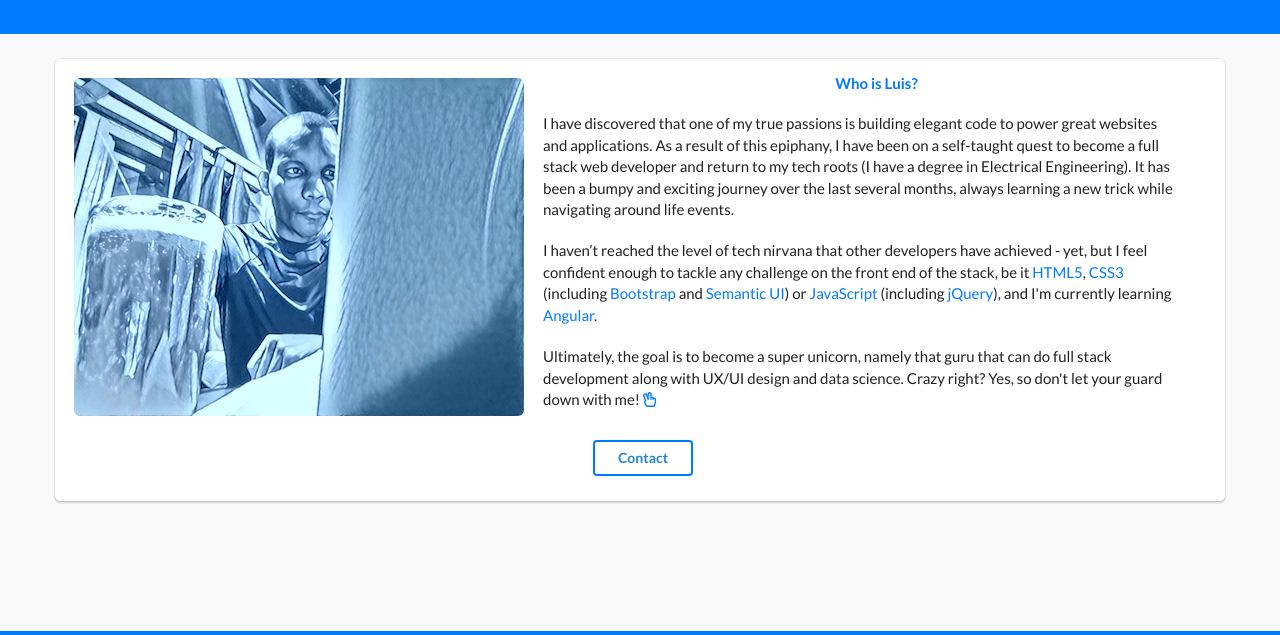
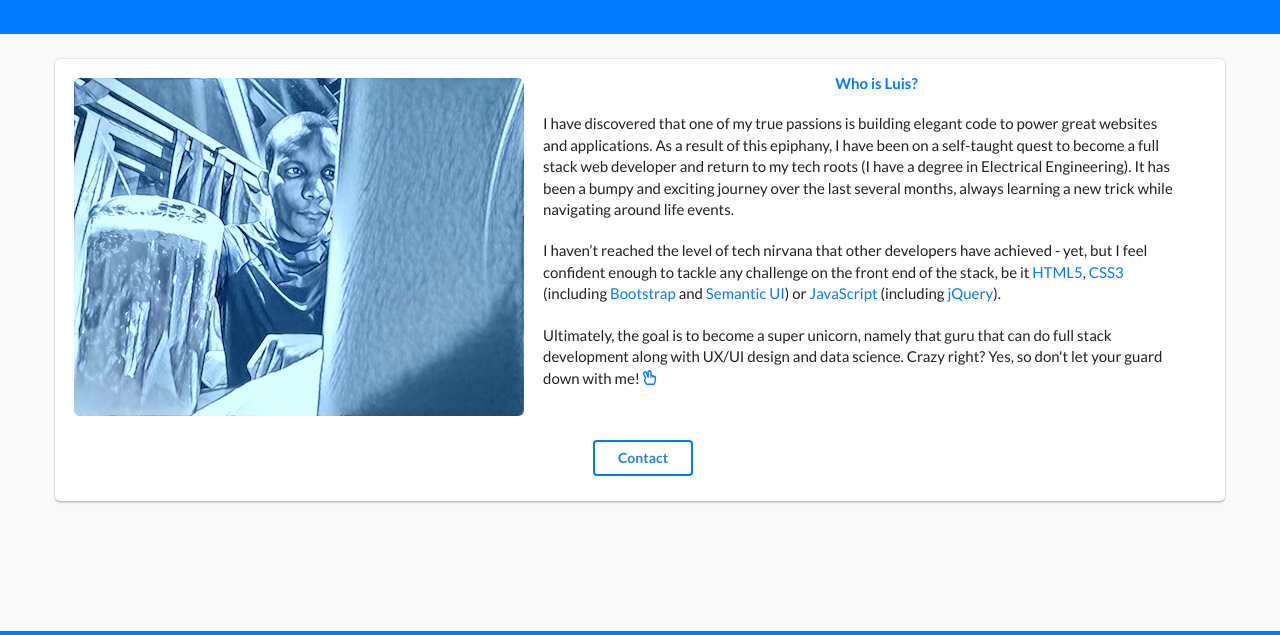
Before and after one commit to fuegoulloa/fuegoulloa.github.io, a plain HTML site: page index.html in a window 1280 px wide. Both pictures are taken after a click on the button "About". Shown: the part 64-699 px from the top of the page. Drawn offline with nearby package versions, Linux system fonts and the light colour scheme.

Commit message:
Removed Angular reference from About section.

```diff
--- a/index.html
+++ b/index.html
@@ -146,7 +146,7 @@ Things to fix on mobile version:
 						<div class="pane-blurb">
 							<p>I have discovered that one of my true passions is building elegant code to power great websites and applications.  As a result of this epiphany, I have been on a self-taught quest to become a full stack web developer and return to my tech roots (I have a degree in Electrical Engineering).  It has been a bumpy and exciting journey over the last several months, always learning a new trick while navigating around life events.
 							</p>
-							<p>I haven’t reached the level of tech nirvana that other developers have achieved - yet, but I feel confident enough to tackle any challenge on the front end of the stack, be it <span class="blue-highlight">HTML5</span>, <span class="blue-highlight">CSS3</span> (including <span class="blue-highlight">Bootstrap</span> and <span class="blue-highlight">Semantic UI</span>) or <span class="blue-highlight">JavaScript</span> (including <span class="blue-highlight">jQuery</span>), and I'm currently learning <span class="blue-highlight">Angular</span>.
+							<p>I haven’t reached the level of tech nirvana that other developers have achieved - yet, but I feel confident enough to tackle any challenge on the front end of the stack, be it <span class="blue-highlight">HTML5</span>, <span class="blue-highlight">CSS3</span> (including <span class="blue-highlight">Bootstrap</span> and <span class="blue-highlight">Semantic UI</span>) or <span class="blue-highlight">JavaScript</span> (including <span class="blue-highlight">jQuery</span>).
 							</p>
 							<p>Ultimately, the goal is to become a super unicorn, namely that guru that can do full stack development along with UX/UI design and data science.  Crazy right? Yes, so don't let your guard down with me!  <span class="blue-highlight"><i class="far fa-hand-peace" aria-hidden="true"></i></span>
 							</p>
```
